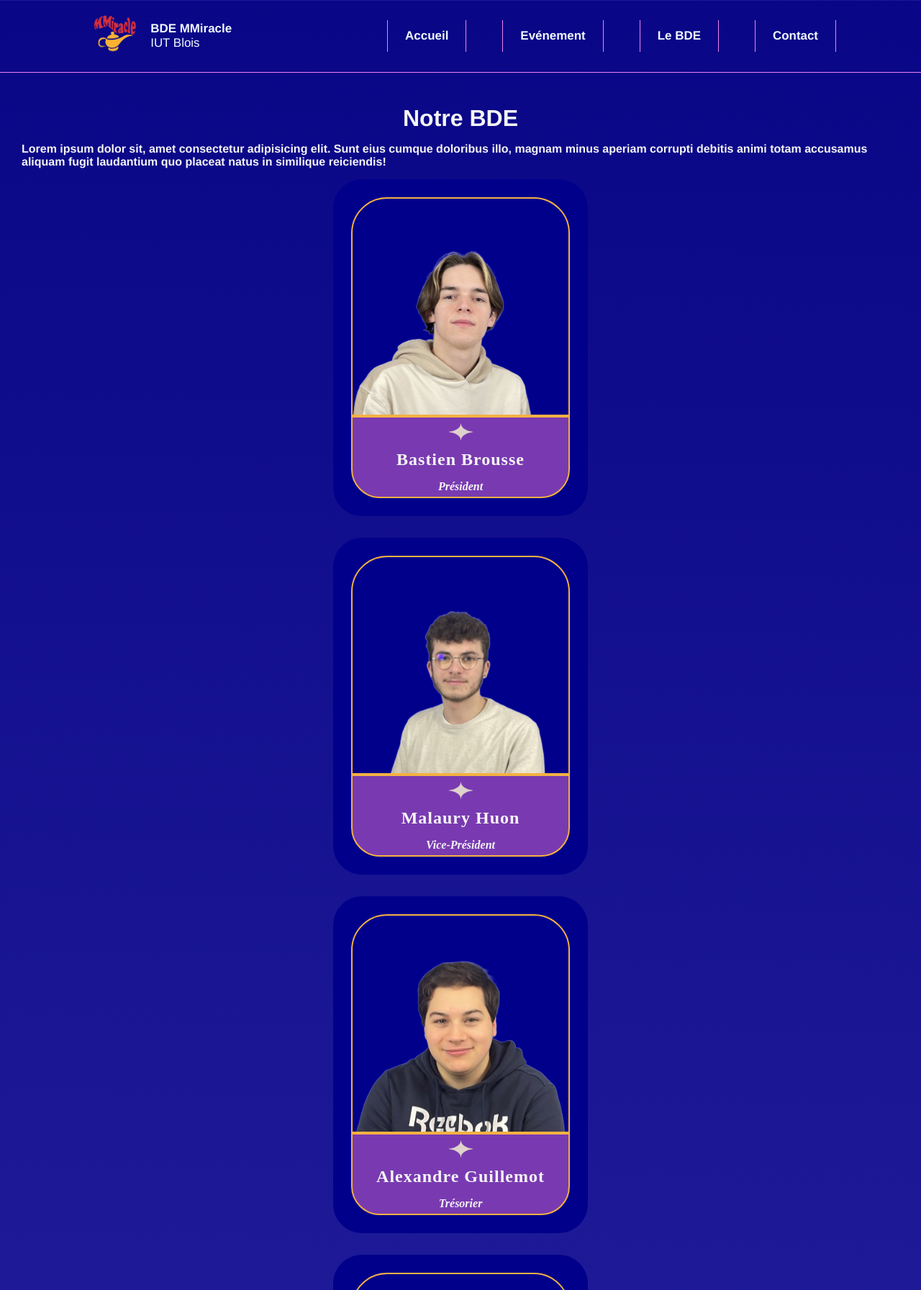
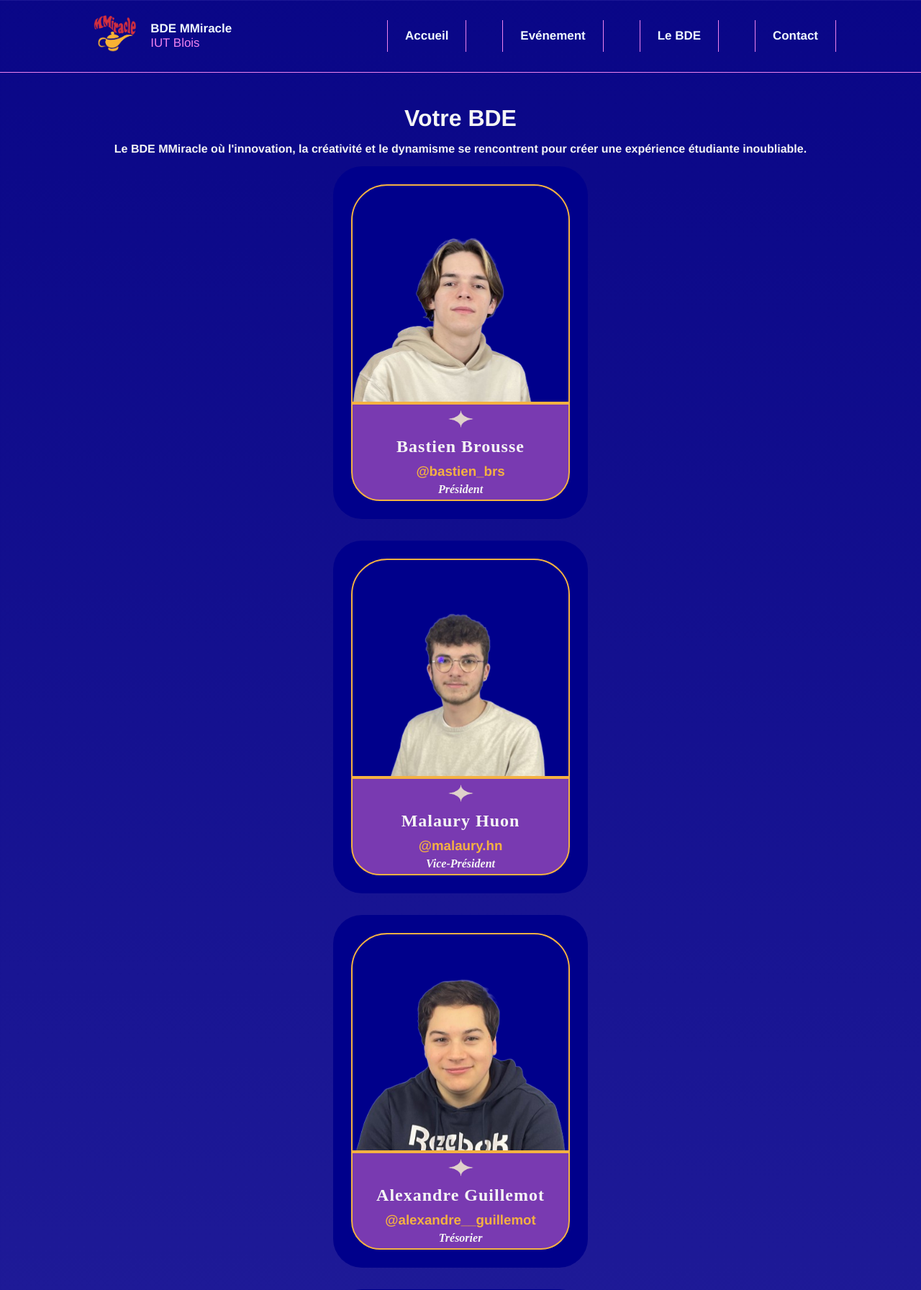
Before and after one commit to SpaceTeam-Corp/Site-MMiracle, a PHP site: page /bde.html in a window 1280 px wide. Shown: the top 1792 px of the page at 72% size. Run offline with PHP 8.4, Linux system fonts and the light colour scheme; some libraries are stand-ins or nearby versions; some web fonts are replaced.

Commit message:
1.2.2 Insta

```diff
--- a/404.html
+++ b/404.html
@@ -6,7 +6,7 @@
         <meta name="viewport" content="width=device-width, initial-scale=1">
         <link href="css/style.css" rel="stylesheet">
     </head>
-    <body>
+    <body style="background: black;">
         <h1>Erreur 404🤕</h1>
         <a style="letter-spacing: 3px;color:lightcoral" href="./">Demi tour Slide🔦</a>
 
--- a/bde.html
+++ b/bde.html
@@ -40,9 +40,9 @@
         </nav>
 
         <div class="main">
-            <h1>Notre BDE</h1>
+            <h1>Votre BDE</h1>
             <section class="presentation">
-                <p>Lorem ipsum dolor sit, amet consectetur adipisicing elit. Sunt eius cumque doloribus illo, magnam minus aperiam corrupti debitis animi totam accusamus aliquam fugit laudantium quo placeat natus in similique reiciendis!</p>
+                <p>Le BDE MMiracle où l'innovation, la créativité et le dynamisme se rencontrent pour créer une expérience étudiante inoubliable.</p>
             </section>
 
             <div class="photo">
@@ -50,6 +50,7 @@
                 <div class="info-photo">
                     <img class="etoile" src="./assets/image-from-rawpixel-id-7623647-original.png" height="30px">
                     <h2>Bastien Brousse</h2>
+                    <h3><a href="https://www.instagram.com/bastien_brs/">@bastien_brs</a></h3>
                     <h4>Président</h4>
                 </div>
             </div>
@@ -60,6 +61,7 @@
                 <div class="info-photo">
                     <img class="etoile" src="./assets/image-from-rawpixel-id-7623647-original.png" height="30px">
                     <h2>Malaury Huon</h2>
+                    <h3><a href="https://www.instagram.com/malaury.hn/">@malaury.hn</a></h3>
                     <h4>Vice-Président</h4>
                 </div>
             </div>
@@ -69,6 +71,7 @@
                 <div class="info-photo">
                     <img class="etoile" src="./assets/image-from-rawpixel-id-7623647-original.png" height="30px">
                     <h2>Alexandre Guillemot</h2>
+                    <h3><a href="https://www.instagram.com/alexandre__guillemot/">@alexandre__guillemot</a></h3>
                     <h4>Trésorier</h4>
                 </div>
             </div>
@@ -78,6 +81,7 @@
                 <div class="info-photo">
                     <img class="etoile" src="./assets/image-from-rawpixel-id-7623647-original.png" height="30px">
                     <h2>Raphael Ripoteau</h2>
+                    <h3><a href="https://www.instagram.com/raphou_le_loup/">@raphou_le_loup</a></h3>
                     <h4>Vice-Trésorier</h4>
                 </div>
             </div>
@@ -87,6 +91,7 @@
                 <div class="info-photo">
                     <img class="etoile" src="./assets/image-from-rawpixel-id-7623647-original.png" height="30px">
                     <h2>Valentin Palissier</h2>
+                    <h3><a href="https://www.instagram.com/valentin_kizaa/">@valentin_kizaa</a></h3>
                     <h4>Secrétaire</h4>
                 </div>
             </div>
@@ -96,6 +101,7 @@
                 <div class="info-photo">
                     <img class="etoile" src="./assets/image-from-rawpixel-id-7623647-original.png" height="30px">
                     <h2>Bastien Brochu</h2>
+                    <h3><a href="https://www.instagram.com/bastouille85/">@bastouille85</a></h3>
                     <h4>Vice-Scrétaire</h4>
                 </div>
             </div>
@@ -105,6 +111,7 @@
                 <div class="info-photo">
                     <img class="etoile" src="./assets/image-from-rawpixel-id-7623647-original.png" height="30px">
                     <h2>Sacha Berrueco</h2>
+                    <h3><a href="https://www.instagram.com/sachabrc/">@sachabrc</a></h3>
                     <h4>Chargé de Communication</h4>
                 </div>
             </div>
@@ -114,6 +121,7 @@
                 <div class="info-photo">
                     <img class="etoile" src="./assets/image-from-rawpixel-id-7623647-original.png" height="30px">
                     <h2>Djibril Benhamed</h2>
+                    <h3><a href="https://www.instagram.com/dji.benhh/">@dji.benhh</a></h3>
                     <h4>Vice-Chargé de Communication</h4>
                 </div>
             </div>
@@ -123,6 +131,7 @@
                 <div class="info-photo">
                     <img class="etoile" src="./assets/image-from-rawpixel-id-7623647-original.png" height="30px">
                     <h2>Juliette Guitton</h2>
+                    <h3><a href="https://www.instagram.com/julietteguitton1/">@julietteguitton1</a></h3>
                     <h4>Responsable des relations externes</h4>
                 </div>
             </div>
@@ -132,6 +141,7 @@
                 <div class="info-photo">
                     <img class="etoile" src="./assets/image-from-rawpixel-id-7623647-original.png" height="30px">
                     <h2>Baptiste Palais</h2>
+                    <h3><a href="https://www.instagram.com/bzptiste/">@bzptiste</a></h3>
                     <h4>Responsable des événements culturels</h4>
                 </div>
             </div>
--- a/css/style-Accueil.css
+++ b/css/style-Accueil.css
@@ -66,6 +66,7 @@
 
 .menu li a {
     padding: 12px 24px;
+    width: 100%;
     border-right: solid 1px violet;
     border-left: solid 1px violet;
     transition: 0.5s;
@@ -102,6 +103,7 @@
 }
 #lieu {
     font-weight: 300;
+    color: violet;
 }
 #icons {
     display: none;
@@ -144,6 +146,11 @@
     margin: 10px;
     font-family: Tusker1;
     letter-spacing: 1px;
+}
+
+h3 a{
+    margin: 3px;
+    color: var(--color5);
 }
 h4 {
     margin: 5px;
```
